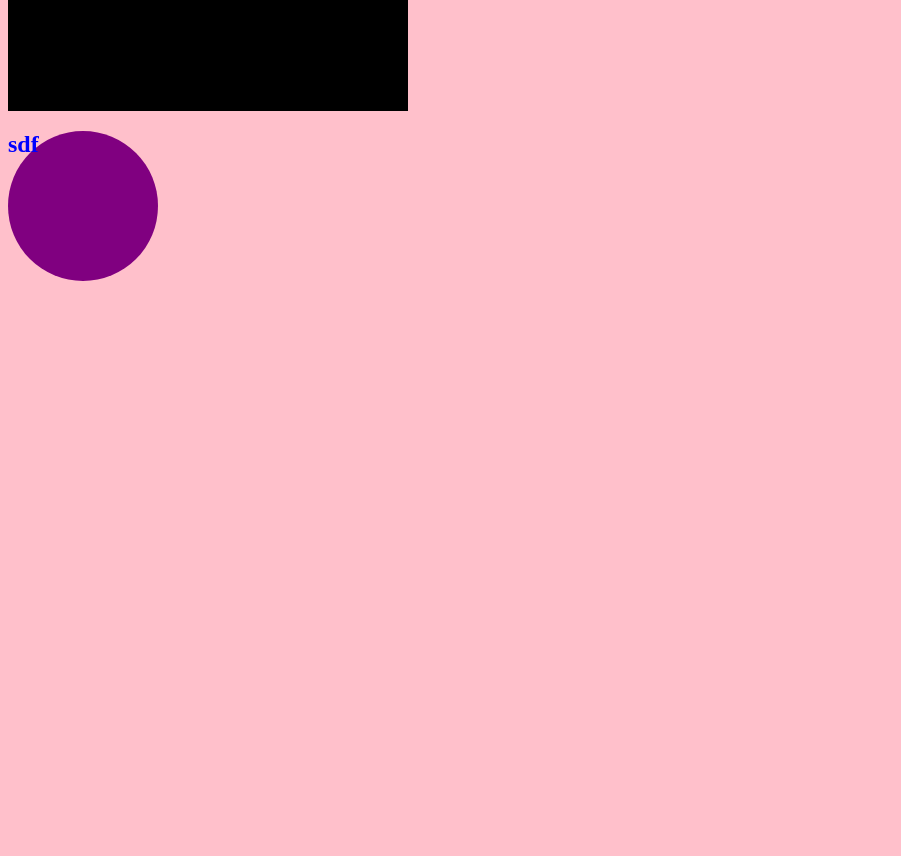
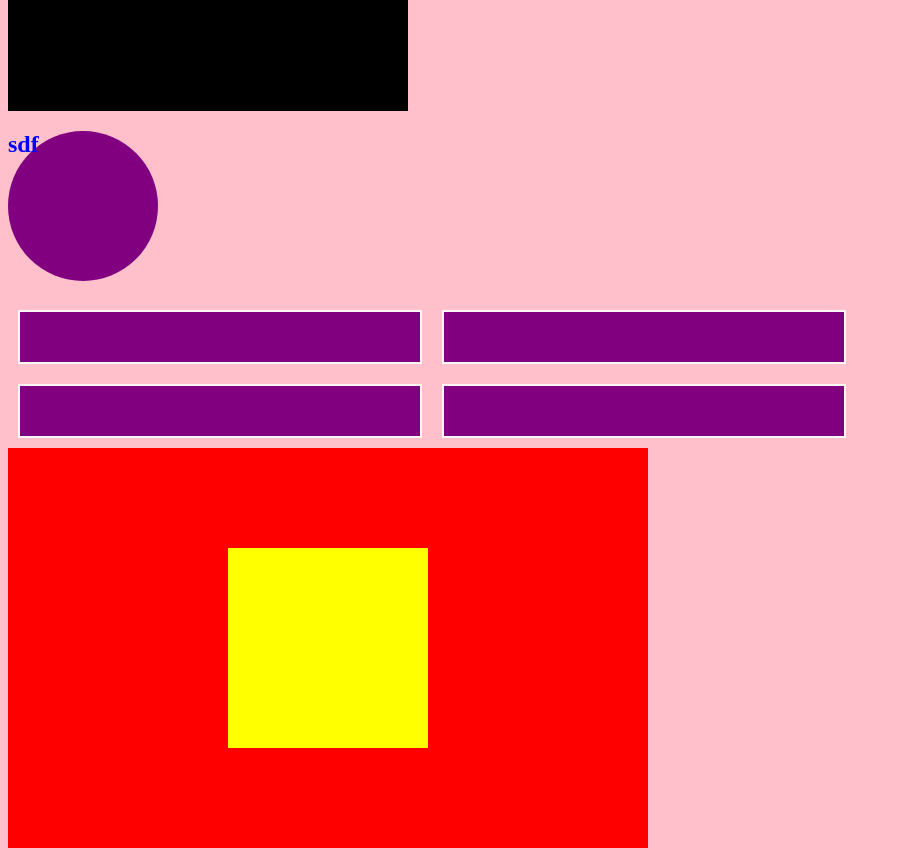
Before and after one commit to dranixv12/Computer-Technology-Skills, a plain HTML site: page CodeDamn/index.html in a window 1280 px wide. Shown: the part 784-1640 px from the top of the page, without its empty margins (0-901 px from the left). Before the commit the page ends 1084 px from the top, so only its background shows below. Drawn offline with Linux system fonts and the light colour scheme.

Commit message:
some light work today working on google homepage
google home page started

```diff
--- a/CodeDamn/index.html
+++ b/CodeDamn/index.html
@@ -23,6 +23,16 @@
     <aside> heyeyey</aside>
     <h2 id="catphotoapp">sdf</h2>
     <form id="catphotoform"></form>
+        <div class="newnewlayout">
+        <div class="first"></div>
+        <div class="second"></div>
+        <div></div>
+        <div></div>
+        </div>
+
+        <div id="parent">
+            <div class="child"></div>
+
 
         <script src="" async defer></script>
     </body>
--- a/CodeDamn/style.css
+++ b/CodeDamn/style.css
@@ -34,3 +34,43 @@ background-color: purple;
 width:150px;
 border-radius: 50%;
 }
+
+.newnewlayout{
+display:flex;
+flex-direction:row;
+flex-wrap:wrap;
+}
+.first{
+    flex-shrink:0;
+    }
+
+    .second{
+    flex-shrink:0;
+    }
+.newnewlayout  div{
+   background:purple;
+   flex-basis:400px;
+   border:2px solid rgb(250, 247, 247);
+   margin:10px;
+   height:50px
+
+    }
+
+
+
+    #parent{
+    display:flex;
+    background:red;
+    width:50vw;
+    height:50vh;
+    justify-content: center;
+    align-items: center;
+flex-direction: column;
+    }
+
+    .child{
+    background:yellow;
+    width: 200px;
+    height:200px;
+    margin:5px;
+    }
```
Also changed, not shown: Google Landing Page/asdf.html (added, +25 -0 lines), Google Landing Page/asdf.css (added).
